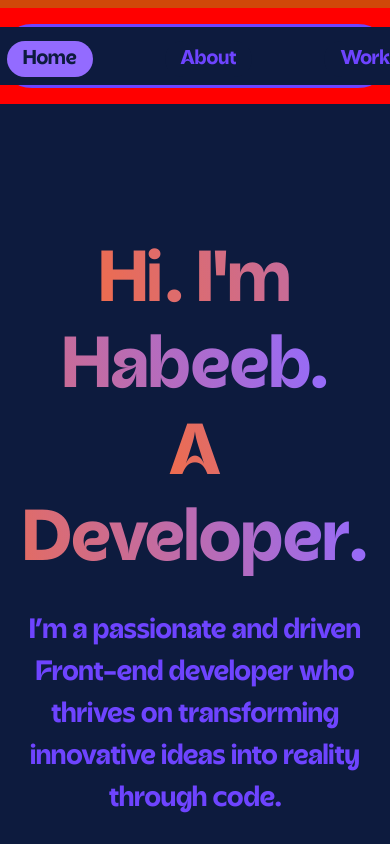
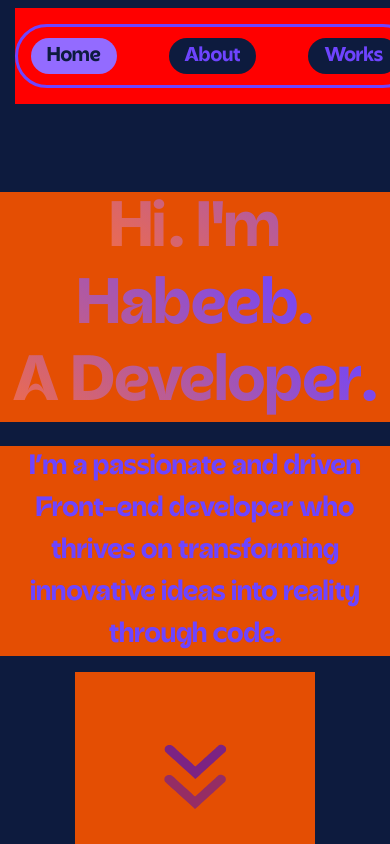
Before and after one commit to Deelolade/Portfolio, a React (Vite) app: page / in a window 390 px wide. Shown: the top 844 px of the page. Built offline with nearby package versions, Linux system fonts and the light colour scheme.

Commit message:
navbar better

```diff
--- a/src/index.css
+++ b/src/index.css
@@ -2,7 +2,7 @@
   margin: 0;
   padding: 0;
   box-sizing: border-box;
-  background-color: #0D1B3E;
+  background-color: #e44e03;
 }
 @font-face{
   font-family:'Acorn';
@@ -74,7 +74,7 @@
   font-family: 'Acorn',sans-serif;
 }
 .Header span {
-  background: -webkit-linear-gradient(16deg,#ee6c4d,#936BFF);
+  background: -webkit-linear-gradient(50deg,#ee6c4d,#6E44FF);
   -webkit-background-clip: text;
   -webkit-text-fill-color: transparent;
 }
@@ -567,13 +567,16 @@ textarea::placeholder {
 @media (max-width:440px) {
 .navbar{
   font-family:'Acorn-medium',sans-serif;
-  background-color: #d04809;
   max-width: 100%;
-  height: 4rem;
+  height: 8rem;
   margin: 0 auto;
+  /* background-color: red; */
 }
 .Main-Navbar{
   background-color: red;
+  /* width: 30rem; */
+  margin: 0 0 0 15px;
+  /* max-width: 100%; */
 }
 
 .Nav-list{
@@ -581,19 +584,33 @@ textarea::placeholder {
   height: 4rem;
   width: clamp(25rem, 10vw, 50rem);
   line-height: 4rem;
-  background-color: blueviolet;
-  max-width: 100vw;
-  display: grid;
+  display: flex;
+  align-items: center;
   justify-content: center;
-  align-content:center ;
+  padding: 0 20px;
+  max-width: 100%;
   border-radius: 50px;
+  background-color: transparent;
   border:  3px solid #6E44FF;
-  padding: 0 -10rem 0 30rem;
 }
+.Nav-list li{
+  margin: 0 -10px;
+  padding-right: -60px;
+  background-color: transparent;
+}
+.social-icons{
+  background-color: transparent;
+}
+.github, .linkedIn{
+  display: none;
 
-  .github, .linkedIn{
-    display: none;
-  }
+}
+.Header{
+  margin: -3rem 0 0 0 ;
+}
+.Header h1{
+  font-size: 4rem;
+}
 .Total-Efficiency{
   height: 50rem;
     max-width: 100%;
@@ -640,10 +657,28 @@ textarea::placeholder {
 
 
 @media (max-width: 320px) {
-  .Nav-list {
-    width: 80%; /* Even smaller width for ultra-small screens */
-    max-width: 26rem; /* Further reduce max-width */
-    height: 3.5rem; /* Reduce height slightly on very small screens */
-    line-height: 3.5rem; /* Match line-height with height */
+  .navbar{
+    font-family:'Acorn-medium',sans-serif;
+    max-width: 100%;
+    height: 3rem;
+    margin: 0 auto;
+  }
+  .Nav-list{
+    color: #f7f5fb;
+    height: 4rem;
+    width: clamp(25rem, 10vw, 50rem);
+    line-height: 4rem;
+    display: flex;
+    align-items: center;
+    justify-content: center;
+    max-width: 100%;
+    border-radius: 50px;
+    /* background-color: transparent; */
+    border:  3px solid #6E44FF;
+  }
+  .Nav-list li{
+    margin: 0 -40rem;
+    padding-right: 100px;
+    background-color: transparent;
   }
 }
```
